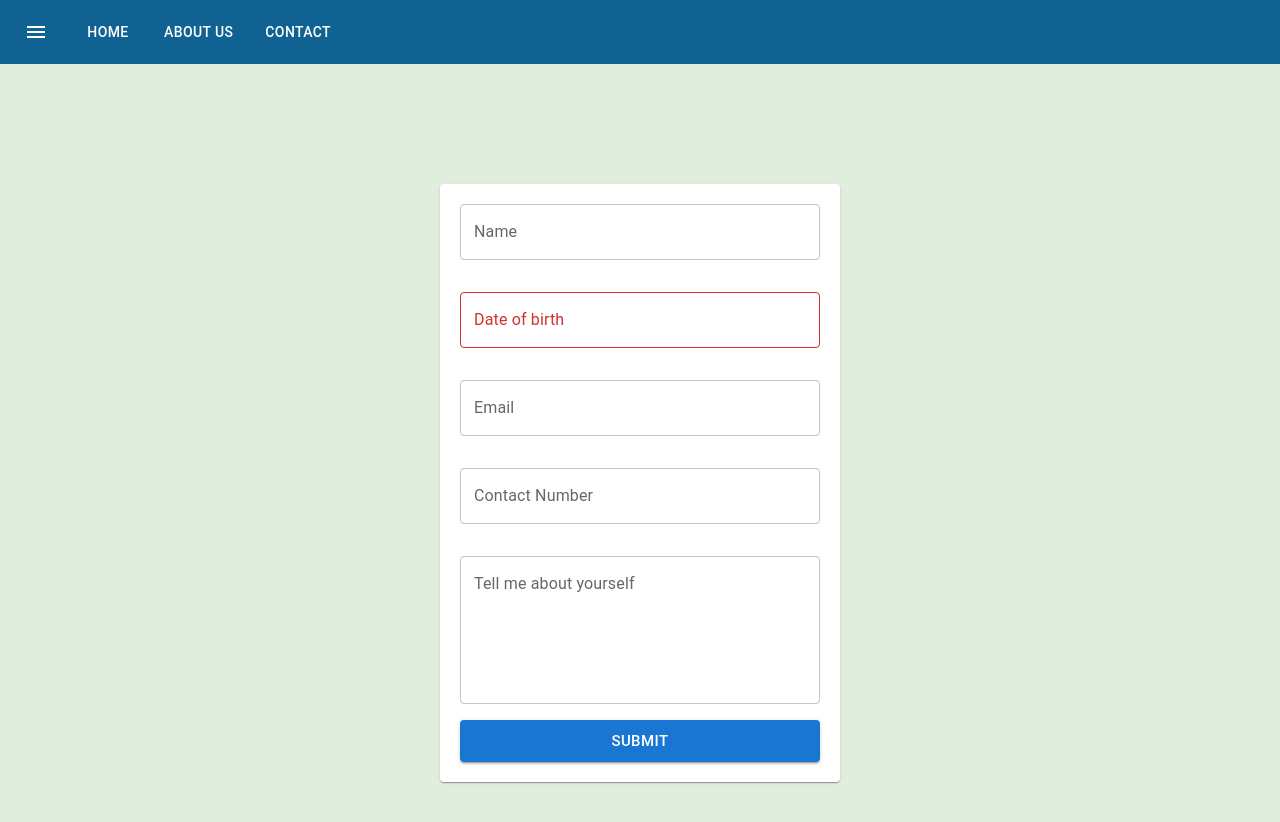
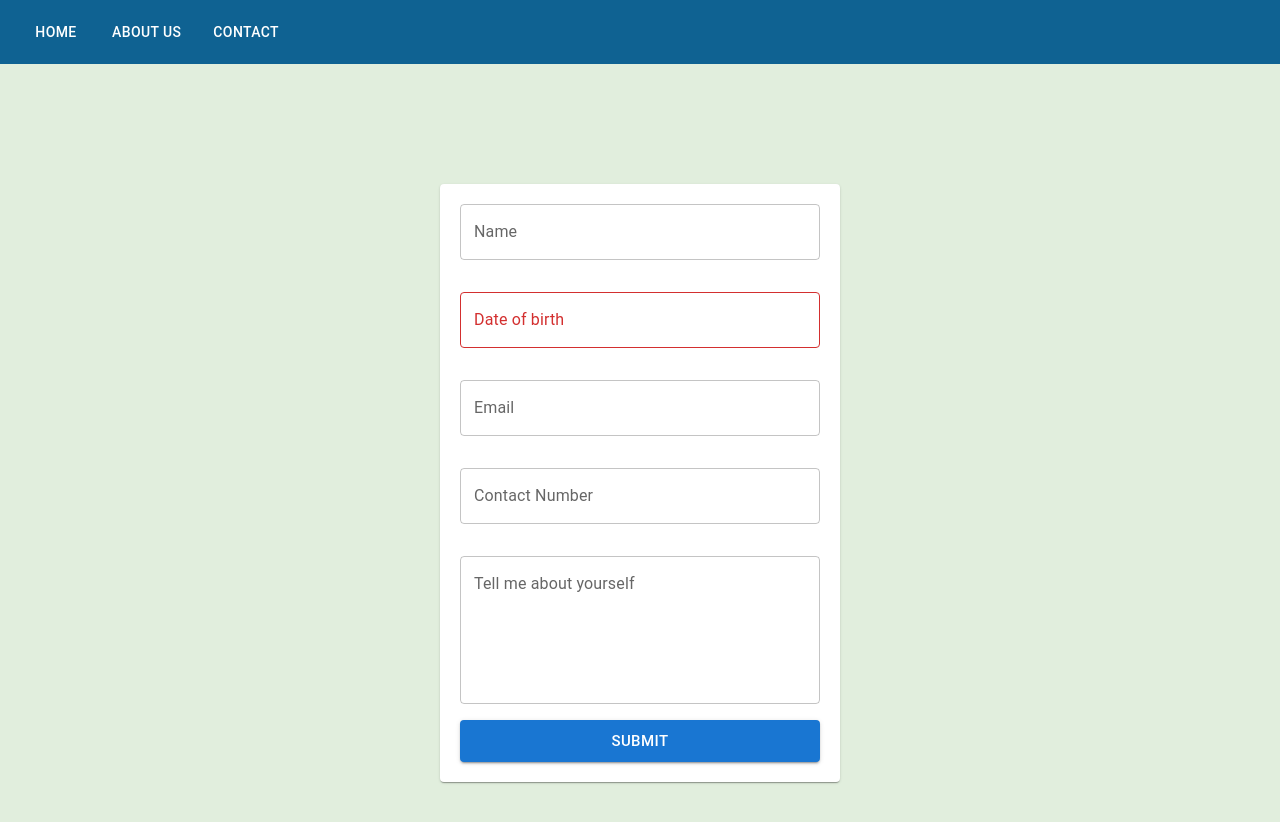
Before and after one commit to abeljrgit/Lugtu-Session3-Task1, a React app: page / in a window 1280 px wide. Shown: the top 822 px of the page. Built offline with nearby package versions, Linux system fonts and the light colour scheme.

Commit message:
🚑 fix: Navbar

```diff
--- a/src/components/Navbar.js
+++ b/src/components/Navbar.js
@@ -12,15 +12,6 @@ export function Navbar() {
     <Box sx={{ flexGrow: 1 }}>
       <AppBar position="static" sx={{ backgroundColor: '#0F6292' }}>
         <Toolbar>
-          <IconButton
-            size="large"
-            edge="start"
-            color="inherit"
-            aria-label="menu"
-            sx={{ mr: 2 }}
-          >
-            <MenuIcon />
-          </IconButton>
           <div className="navbar__links">
             <Button color="inherit" sx={{ mr: 2 }}>
               HOME
```
